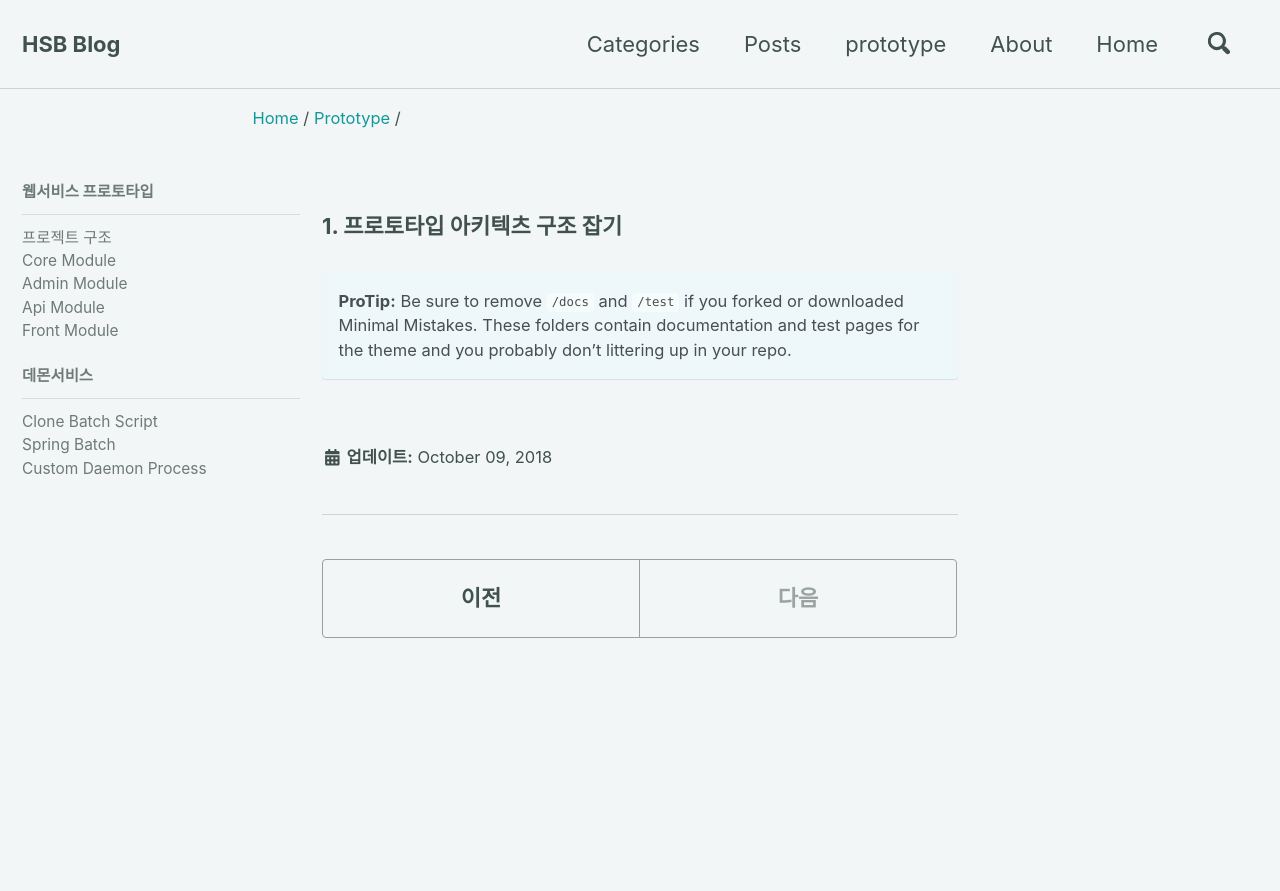
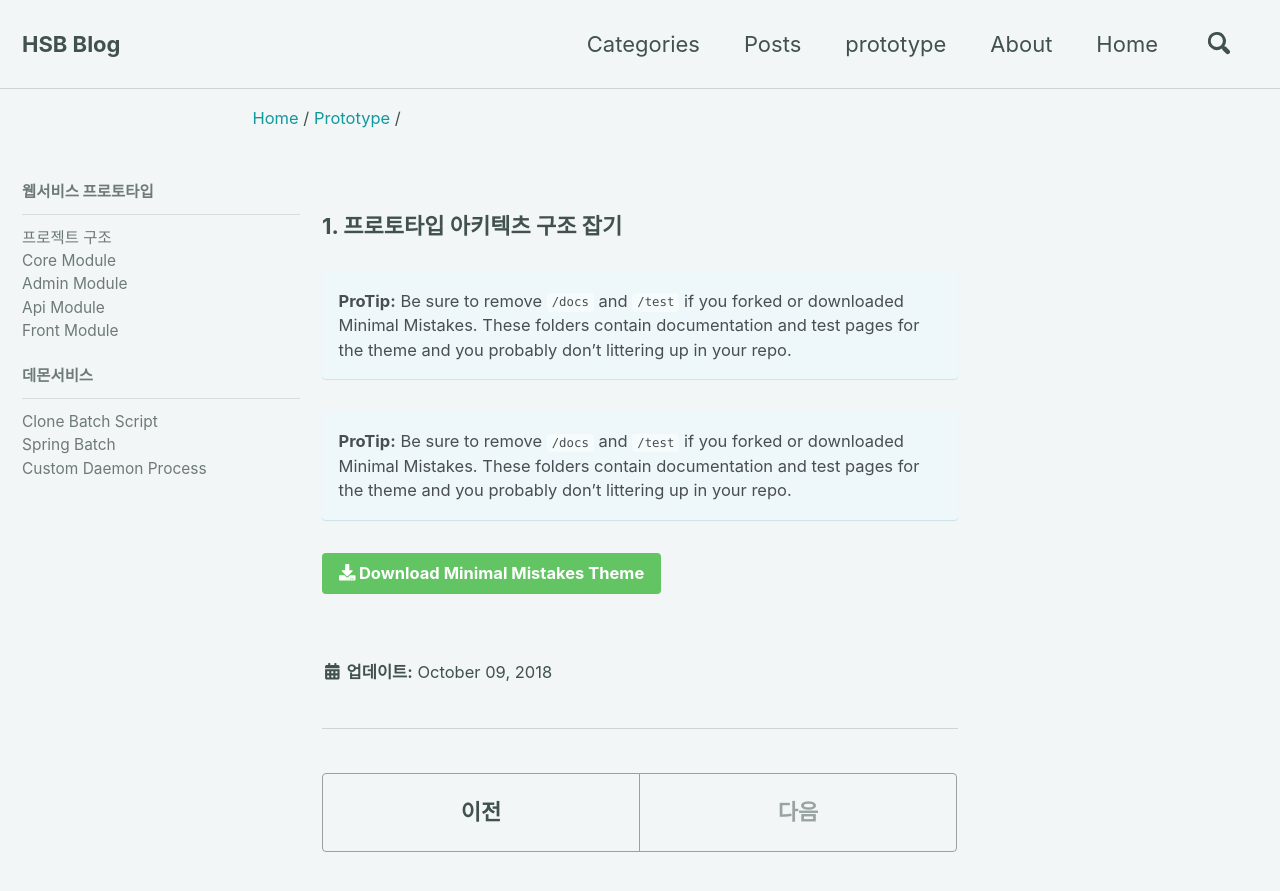
Before and after one commit to hsb0202/hsb0202.github.io, a Jekyll site: the page built from _prototype/02-prototype-arch.md, in a window 1280 px wide and 900 px high. Shown: the top 891 px of the window. Built offline with Jekyll 4.4.1, drawn with Linux system fonts in a browser that asks for light colours; nearby versions of some CDN libraries.

Commit message:
Update 02-prototype-arch.md

```diff
--- a/_prototype/02-prototype-arch.md
+++ b/_prototype/02-prototype-arch.md
@@ -7,3 +7,8 @@
 
 **ProTip:** Be sure to remove `/docs` and `/test` if you forked or downloaded Minimal Mistakes. These folders contain documentation and test pages for the theme and you probably don't littering up in your repo.
 {: .notice--info}
+
+**ProTip:** Be sure to remove `/docs` and `/test` if you forked or downloaded Minimal Mistakes. These folders contain documentation and test pages for the theme and you probably don't littering up in your repo.
+{: .notice--info}
+
+[<i class="fas fa-download"></i> Download Minimal Mistakes Theme](https://github.com/mmistakes/minimal-mistakes/archive/master.zip){: .btn .btn--success}
```
